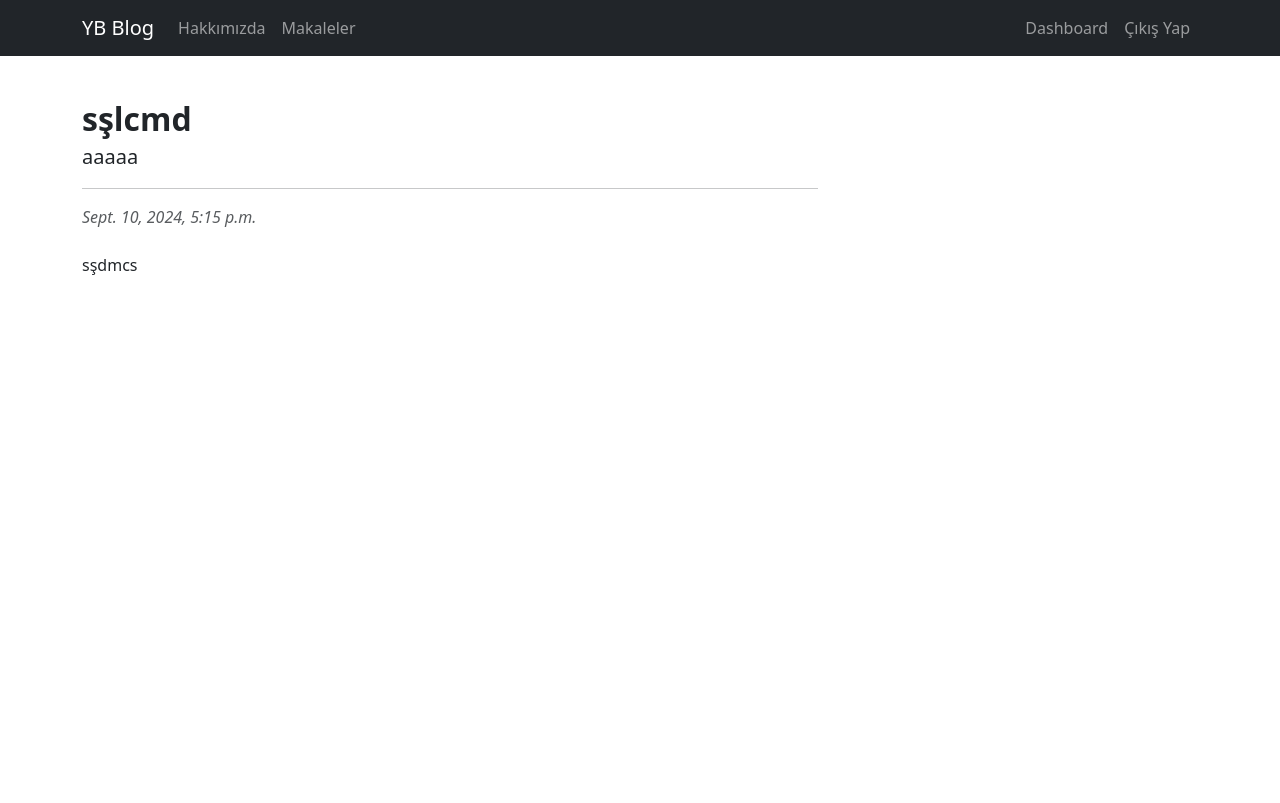
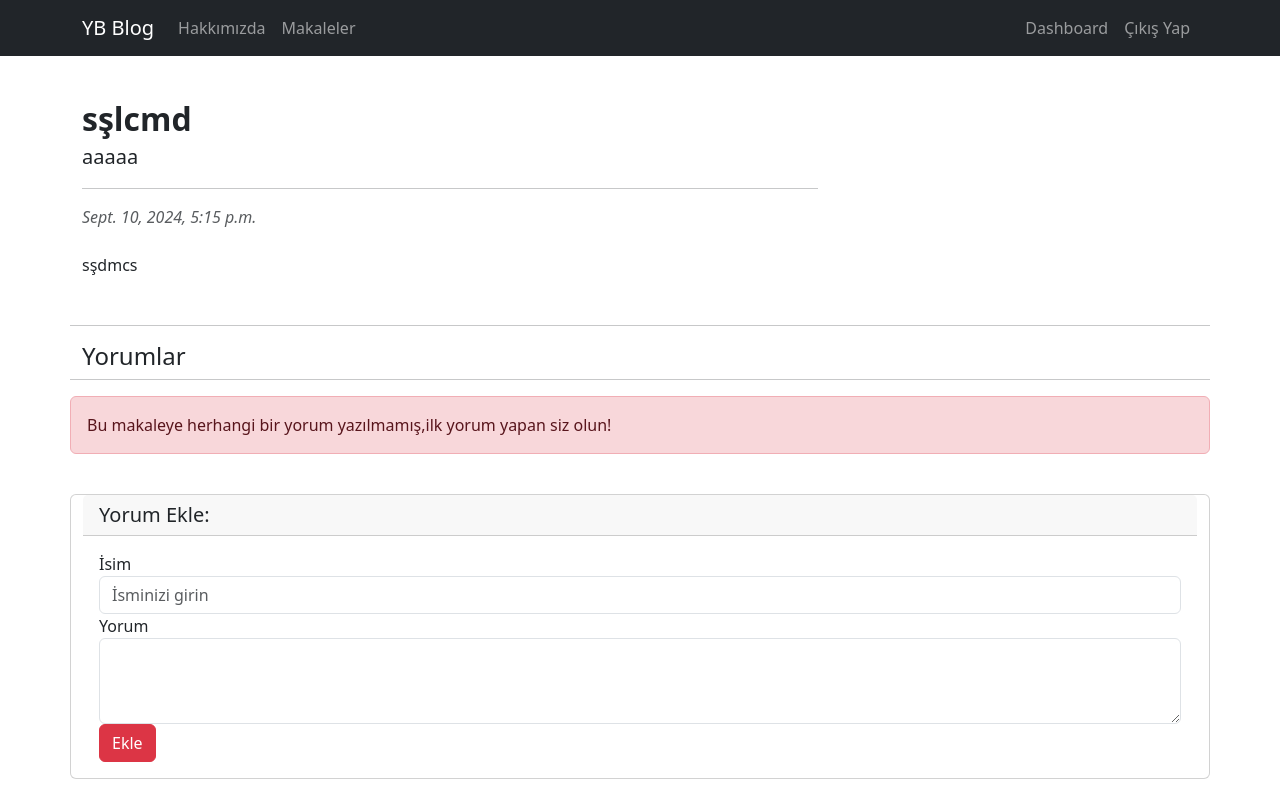
Before and after one commit to zeynepvrl/Django-ORM, a Django app: page /article/detail/18 in a window 1280 px wide. Before the commit the page ends 275 px from the top, so only its background shows below. Run offline with Django 5.2, Linux system fonts and the light colour scheme; a user stored in the database is signed in; data comes from the database, SQL or seed files in the repository; both versions use the stored data as it was after the commit; some libraries are stand-ins or nearby versions.

Commit message:
yorum ekleme, ve terihe göre sıralama

```diff
--- a/article/admin.py
+++ b/article/admin.py
@@ -1,8 +1,11 @@
 from django.contrib import admin
 from .models import Article
+from .models import Comment
 
 # Register your models here.
 #admin.site.register(Article)  admin panelini özelleştirmek için bu işlemi dekorator olarak yazıcaz. Decorator her zzaman fonksiyonlar için kullanılmaz class için de kullanılır
+
+admin.site.register(Comment)
 
 @admin.register(Article)
 class ArticleAdmin(admin.ModelAdmin):
--- a/article/models.py
+++ b/article/models.py
@@ -10,8 +10,21 @@ class Article(models.Model):          #bu article ı kayıt etmen gerekiyor admi
     created_date=models.DateTimeField(auto_now_add=True)     #verbose_name ile bu alanların admin panelindeki ismini değiştirebilirsin
     article_image = models.FileField(blank=True, null=True, verbose_name="Görsel ekleyin")   # Article modelinde değişiklik yaptığımızı bildirmek için pythonmanage.py makemigrations ve sonra yine " " migrate
                                     #bunları eklemezsem cleanup gücelleme sırasında görsel ekleme yerine temizle seçeneği geitrmez
-
-
     #article tablosunda article ların article1 2 gibi sıralanmasını değil de başlıkları ile sıralanmasının istersem;
     def __str__(self):
         return self.title
+
+    class Meta:
+        ordering=['-created_date']
+
+class Comment(models.Model):
+    article=models.ForeignKey(Article, on_delete=models.CASCADE, verbose_name="Makale", related_name="comments")   #article.comments deyince commentlerşne de ulaşılbilmeyi sağlıyor
+    comment_author=models.CharField(max_length=50, verbose_name="İsim")
+    comment_content=models.CharField(max_length=200, verbose_name="Yorum")
+    comment_date=models.DateTimeField(auto_now_add=True)
+#admin.py de model in içine bunu dahil edeceğiz şimdi
+#terminelden migrations ve migrate komutları
+    def __str__(self):
+        return self.comment_content
+    class Meta:
+        ordering=["comment_date"]          #modeli değiştirdiğimiz için yine migrateion vs işlemlerini yapman lazım
--- a/article/urls.py
+++ b/article/urls.py
@@ -10,4 +10,5 @@ urlpatterns=[
     path('update/<int:id>', views.ArticleUpdate, name="ArticleUpdate"),
     path('delete/<int:id>', views.ArticleDelete, name="ArticleDelete"),
     path('', views.articles, name="articles"),
+    path('comment/<int:id>', views.addComment, name="comment"),
 ]
--- a/article/views.py
+++ b/article/views.py
@@ -1,7 +1,7 @@
-from django.shortcuts import render, redirect, HttpResponse, get_object_or_404
+from django.shortcuts import render, redirect, HttpResponse, get_object_or_404,reverse
 from .forms import ArticleForm
 from django.contrib import messages
-from .models import Article
+from .models import Article,Comment
 from django.contrib.auth.decorators import login_required
 # Create your views here.
 def index(request):
@@ -33,7 +33,8 @@ def addArticle(request):
 def detail(request, id):
     #article=Article.objects.filter(id=id).first()   #gördüğü ilk article döndür demek için, first yazmazsak bir obje döndürüyor query set döndürüyor
     article=get_object_or_404(Article, id=id )
-    return render(request, "detail.html", {"article":article})
+    comments=article.comments.all()
+    return render(request, "detail.html", {"article":article , "comments":comments})
 
 @login_required
 def ArticleUpdate(request, id):
@@ -60,3 +61,16 @@ def articles(request):         #bu fonksiyon iki farklı get requestinde çalı
         return render(request, "articles.html", {"articles":articles})
     articles=Article.objects.all()
     return render(request, "articles.html", {"articles":articles})
+
+def addComment(request,id):
+    article=get_object_or_404(Article, id=id)
+    if request.method=="POST":
+        comment_author=request.POST.get('comment_author')
+        comment_content=request.POST.get('comment_content')
+
+        newComment=Comment(comment_author=comment_author, comment_content=comment_content)
+        newComment.article=article
+
+        newComment.save()
+        return redirect(reverse("article:detail", kwargs={"id":id}))   #dinamik bir url redirct ederken reverse fonksiyonu kullanılmalı
+        #return redirect("/article/detail/"+ str(id))
--- a/templates/detail.html
+++ b/templates/detail.html
@@ -1,7 +1,5 @@
 {% extends 'layout.html' %}
 {% block body %}
-
-
 
 
 <div class="row">
@@ -26,6 +24,51 @@
             </section>
         </article>
     </div>
+
+    <hr>
+
+    <h4>Yorumlar</h4>
+    <hr>
+    {% if comments %}
+    {% for comment in comments %}
+    <div class="media mb-4">
+        <img class="d-flex mr-3 rounded-circle" src="http://placehold.it/50x50" alt="">
+        <div class="media-body">
+            <h5 class="mt-0">{{comment.comment_author}}</h5>
+            {{comment.comment_date}} <br>
+            {{comment.comment_content}}
+        </div>
+    </div>
+    {% endfor %}
+
+
+    {% else %}
+    <div class="alert alert-danger">
+        Bu makaleye herhangi bir yorum yazılmamış,ilk yorum yapan siz olun!
+    </div>
+    {% endif %}
+
+        <div class="card my-4">
+            <h5 class="card-header">Yorum Ekle:</h5>
+            <div class="card-body">
+                <form method="post" action="{% url 'article:comment' article.id %}">
+                    {% csrf_token %}
+                    <div class="form-group">
+                        <label for="formGroupExampleInput">İsim</label>
+                        <input name="comment_author" type="text" class="form-control" id="formGroupExampleInput"
+                            placeholder="İsminizi girin">
+                    </div>
+                    <div class="form-group">
+                        <label for="formGroupExampleInput">Yorum</label>
+                        <textarea name="comment_content" class="form-control" rows="3"></textarea>
+                    </div>
+                    <button type="submit" class="btn btn-danger">Ekle</button>
+                </form>
+            </div>
+        </div>
+    </div>
+
+</div>
 </div>
 
 
```
Also changed, not shown: article/migrations/0003_comments.py (added), article/migrations/0004_comment_delete_comments.py (added), article/migrations/0005_alter_article_options_alter_comment_options.py (added), db.sqlite3. Lines whose indentation alone changed are shown as unchanged.
